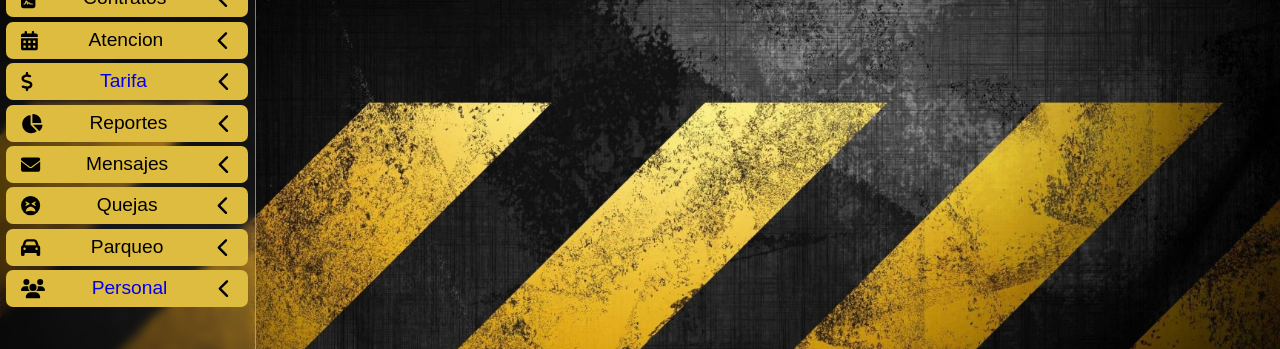
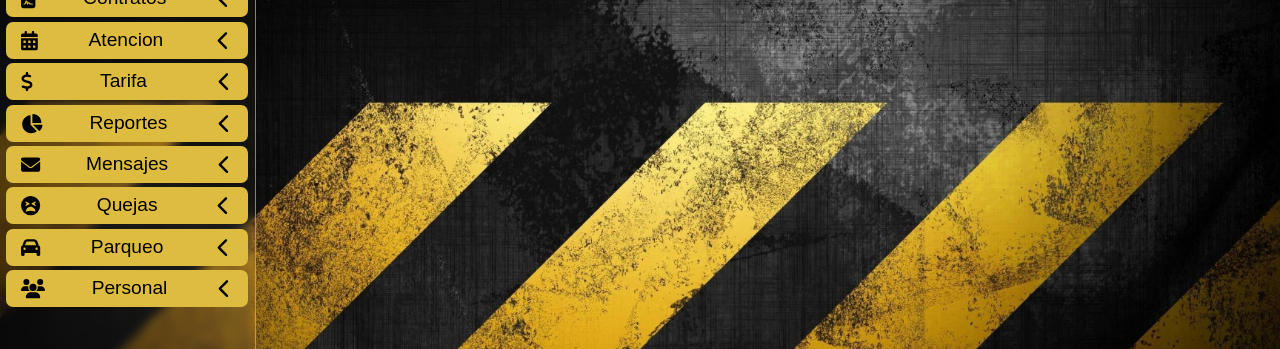
Before and after one commit to soft-e/saap, a React (Vite) app in the folder frontend/: page /admin in a window 1280 px wide. Shown: the part 201-550 px from the top of the page. Built offline with nearby package versions, Linux system fonts and the light colour scheme.

Commit message:
Añadi la vista de tarifa y ya recupera la informacion de la base de datos a los cards del personal

```diff
--- a/frontend/src/assets/css/buttonBoxAdmin.css
+++ b/frontend/src/assets/css/buttonBoxAdmin.css
@@ -34,7 +34,3 @@ border-right: 1px solid rgba(251, 181, 0, 0.69);
 padding-left: 0.5%;
 padding-right: 0.5%;
 }
-
-a:link{
-  text-decoration: none;
-}
--- a/frontend/src/components/ButtonBoxAdmin.jsx
+++ b/frontend/src/components/ButtonBoxAdmin.jsx
@@ -47,9 +47,7 @@ function ButtonBoxAdmin(){
       className="hvr-shrink"
       >
       <FontAwesomeIcon icon={faDollarSign} />
-      <Link to="/tarifa">
       Tarifa
-      </Link>
       <FontAwesomeIcon icon={faChevronUp} className="fa-rotate-270"/>
     </button>
     <button
@@ -85,9 +83,7 @@ function ButtonBoxAdmin(){
       className="hvr-shrink"
     >
       <FontAwesomeIcon icon={faUsers} />
-      <Link to="/personal">
       Personal
-      </Link>
       <FontAwesomeIcon icon={faChevronUp} className="fa-rotate-270"/>
     </button>
 
```
